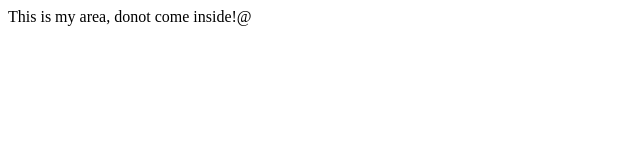
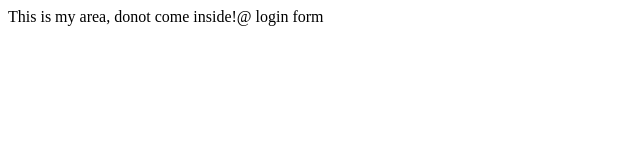
Before and after one commit to SuperStriker/sampleapp1, a plain HTML site: page index.html in a window 1280 px wide. Shown: the full height of the page, 0-640 px from the left. Drawn offline with Linux system fonts and the light colour scheme.

Commit message:
login form

```diff
--- /dev/null
+++ b/dir1/app.js
@@ -0,0 +1 @@
+console.log('app1')
--- a/index.html
+++ b/index.html
@@ -6,6 +6,7 @@ My app
     </head>
     <body>
 This is my area, donot come inside!@
+login form
 
     </body>
 
```
Also changed, not shown: login.html (added, +1 -0 lines), 1 other file.
